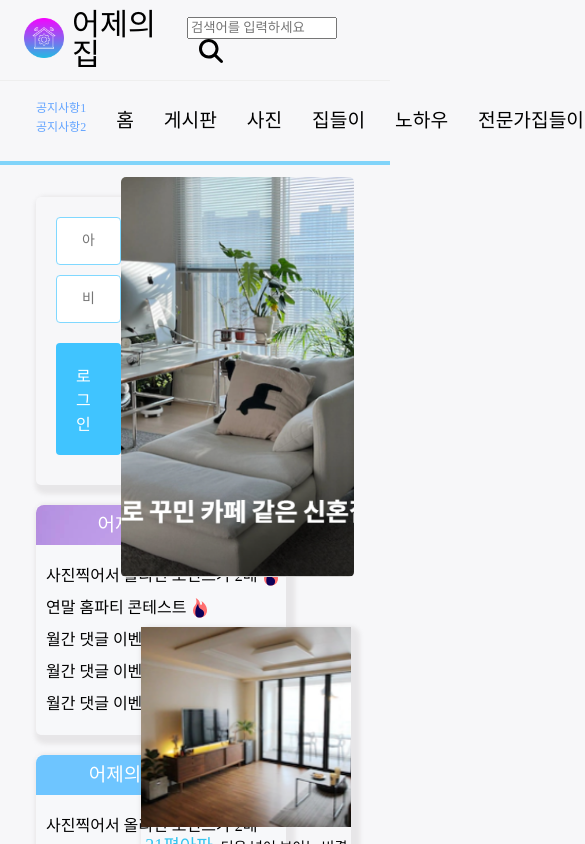
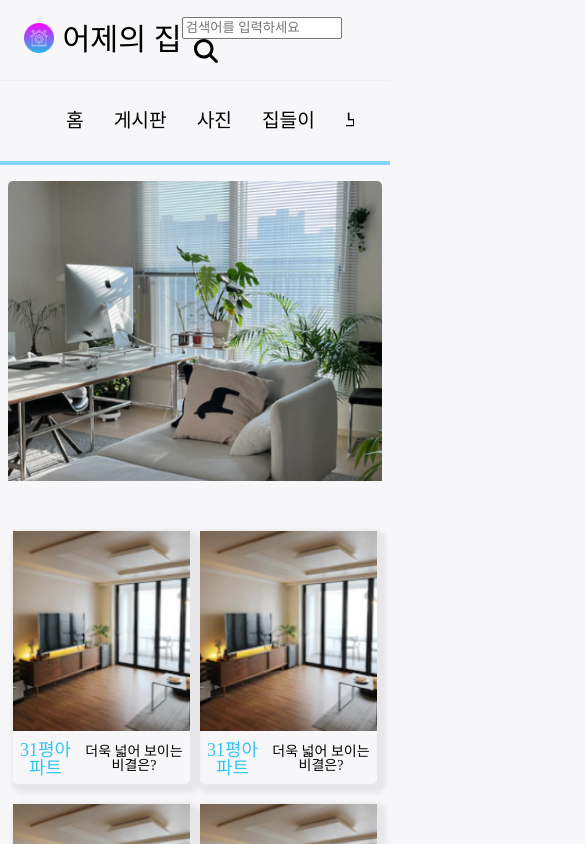
Before and after one commit to kimys-kor/YesterdayHome, a React (Create React App) app: page / in a window 390 px wide. Shown: the top 844 px of the page, 585 px wide, since content can reach past the window. Built offline with nearby package versions, Linux system fonts and the light colour scheme; a web font is replaced by a local one.

Commit message:
edit responsive-UI

```diff
--- a/src/Components/Maincomponents/Mainbar.js
+++ b/src/Components/Maincomponents/Mainbar.js
@@ -5,9 +5,15 @@ import Mainbanner from "./mainbar/Mainbanner.js";
 import Picturecard from "./mainbar/Picturecard.js";
 
 const Picturearea = styled.div`
+  position: block;
+
   margin-top: 40px;
   display: grid;
   grid-template-columns: repeat(auto-fit, minmax(250px, 1fr));
+
+  @media (max-width: 768px) {
+    grid-template-columns: repeat(auto-fit, minmax(150px, 1fr));
+  }
 `;
 
 function Mainbar() {
--- a/src/Components/Maincomponents/Sidebar.js
+++ b/src/Components/Maincomponents/Sidebar.js
@@ -6,12 +6,13 @@ import Eventcard from "./sidebar/Eventcard.js";
 import Newpost from "./sidebar/Newpost.js";
 
 const Menubox = styled.div`
-  flex: 0 0 26.6%;
-  max-width: 26.6%;
-
   display: flex;
   flex-direction: column;
   align-item: center;
+
+  @media (max-width: 768px) {
+    display: none;
+  }
 `;
 
 function Sidebar() {
--- a/src/Components/Maincomponents/freeboard/Board.js
+++ b/src/Components/Maincomponents/freeboard/Board.js
@@ -43,6 +43,10 @@ const Tdname = styled.div``;
 const Tddate = styled.div``;
 const Tdviews = styled.div``;
 const Tdrcm = styled.div``;
+
+const setPage = function () {
+  console.log("온체인지");
+};
 
 function Board() {
   return (
@@ -136,7 +140,7 @@ function Board() {
         <Tdviews>0</Tdviews>
         <Tdrcm>0</Tdrcm>
       </Tr>
-      <Paging page={1} count={15}></Paging>
+      <Paging page={1} count={15} setPage={setPage}></Paging>
     </Table>
   );
 }
--- a/src/Components/Maincomponents/mainbar/Mainbanner.js
+++ b/src/Components/Maincomponents/mainbar/Mainbanner.js
@@ -5,11 +5,9 @@ import Mainpic from "../../../bannerpic/main1.png";
 
 const Card = styled.div`
   width: 100%;
-  height: 400px;
+  height: 300px;
   text-align: center;
   overflow: hidden;
-
-  margin: 0 auto;
 
   img {
     width: 100%;
--- a/src/Components/Maincomponents/mainbar/Picturecard.js
+++ b/src/Components/Maincomponents/mainbar/Picturecard.js
@@ -7,7 +7,7 @@ const Card = styled.div`
   display: block;
   text-align: center;
 
-  margin: 10px 20px;
+  margin: 10px 5px;
   border-radius: 5px;
   box-shadow: 4px 4px 4px 5px rgba(168, 165, 165, 0.2);
 
@@ -31,7 +31,6 @@ const Card = styled.div`
     margin: 0 auto;
   }
   .contentfont {
-    color: #000000;
     font-size: 14px;
     margin: 0 auto;
   }
--- a/src/Components/Maincomponents/sidebar/Eventcard.js
+++ b/src/Components/Maincomponents/sidebar/Eventcard.js
@@ -4,7 +4,8 @@ import hotIcon from "../../../Icons/hotIcon.svg";
 import eventpic from "../../../images/event.png";
 
 const Card = styled.div`
-  width: 250px;
+  width: 95%;
+
   text-align: center;
 
   margin: 0 auto;
--- a/src/Components/Maincomponents/sidebar/Login.js
+++ b/src/Components/Maincomponents/sidebar/Login.js
@@ -2,54 +2,9 @@ import React from "react";
 import styled from "styled-components";
 import { useForm } from "react-hook-form";
 
-const Card = styled.div`
-  width: 250px;
-  text-align: center;
+const Form = styled.form`
+  width: 95%;
 
-  margin: 0 auto;
-  box-shadow: 4px 4px 4px 1px rgba(168, 165, 165, 0.2);
-
-  .card_title {
-    width: 100%;
-    height: 40px;
-
-    background-color: #6ec5ff;
-    border-radius: 8px 8px 0 0;
-    padding: 10px 24px 0;
-
-    font-size: 19px;
-    color: #ffffff;
-  }
-
-  .card_content {
-    width: 100%;
-    max-height: 230px;
-
-    background-color: #f7f8fa;
-    border-radius: 0 0 8px 8px;
-    padding: 15px 10px;
-
-    display: flex;
-    flex-direction: column;
-    align-item: center;
-    text-align: center;
-  }
-
-  .card_content_item {
-    display: flex;
-    flex-direction: row;
-
-    white-space: nowrap;
-    line-height: 200%;
-  }
-
-  .hoticon {
-    width: 1.7rem;
-  }
-`;
-
-const Form = styled.form`
-  max-width: 500px;
   margin: 20px auto;
   padding: 20px;
   border-radius: 5px;
--- a/src/Components/Maincomponents/sidebar/Newpost.js
+++ b/src/Components/Maincomponents/sidebar/Newpost.js
@@ -2,7 +2,7 @@ import { useEffect, useState } from "react";
 import styled from "styled-components";
 
 const Card = styled.div`
-  width: 250px;
+  width: 95%;
   text-align: center;
 
   margin: 20px auto;
--- a/src/Components/Navbar.js
+++ b/src/Components/Navbar.js
@@ -23,6 +23,10 @@ const Nav_content = styled.div`
 
     color: #63a4ff;
     font-size: 12px;
+
+    @media (max-width: 768px) {
+      display: none;
+    }
   }
 
   .Nav_event_item {
@@ -38,6 +42,15 @@ const Nav_content = styled.div`
 
   .Nav_menu {
     display: flex;
+    overflow-x: auto;
+    overflow-y: visible;
+
+    scrollbar-width: none;
+    -ms-overflow-style: none;
+  }
+
+  .Nav_menu::-webkit-scrollbar {
+    display: none;
   }
 
   .Nav_menu_item {
@@ -75,11 +88,6 @@ const Nav_content = styled.div`
   }
 `;
 
-const NavbarLink = styled(Link)`
-  color: #000000;
-  text-decoration: none;
-`;
-
 function Navbar() {
   return (
     <Nav_content>
@@ -91,7 +99,7 @@ function Navbar() {
       </div>
 
       <ul className="Nav_menu">
-        <NavbarLink to={"/"}>
+        <Link to={"/"}>
           <li className="Nav_menu_item">
             홈
             <ul className="Drop_menu">
@@ -100,11 +108,11 @@ function Navbar() {
               <li className="Drop_item">드롭메뉴3</li>
             </ul>
           </li>
-        </NavbarLink>
+        </Link>
 
-        <NavbarLink to={"/freeboard"}>
+        <Link to={"/freeboard"}>
           <li className="Nav_menu_item">게시판</li>
-        </NavbarLink>
+        </Link>
 
         <li className="Nav_menu_item">사진</li>
         <li className="Nav_menu_item">집들이</li>
--- a/src/Components/Page.js
+++ b/src/Components/Page.js
@@ -35,12 +35,15 @@ const Box = styled.div`
     margin: 0 auto;
     padding: 12px 36px;
 
-    display: flex;
+    display: grid;
+    grid-template-columns: minmax(320px, 25%) 1fr;
+
+    @media (max-width: 768px) {
+      grid-template-columns: 1fr;
+      padding: 16px 8px;
+    }
   }
   .Main1 {
-    flex: 0 0 73.4%;
-    max-width: 73.4%;
-
     display: flex;
     flex-direction: column;
   }
--- a/src/Components/styles/Header.module.css
+++ b/src/Components/styles/Header.module.css
@@ -14,6 +14,7 @@
 
 .searchbox {
   width: 150px;
+  white-space: nowrap;
 }
 
 .searchlogo {
@@ -22,11 +23,11 @@
   cursor: pointer;
 }
 .searchlogo:hover {
-  font-size: 1.6rem;
+  font-size: 1.5rem;
 }
 
 .searchinput {
-  width: 150px;
+  width: 10rem;
 }
 
 .mainlogo {
@@ -36,13 +37,14 @@
 }
 
 .mainlogo:hover {
-  font-size: 1.6rem;
+  font-size: 1.5rem;
 }
 
 .title {
+  white-space: nowrap;
   font-size: 1.9rem;
 }
 
 .icon {
-  width: 40px;
+  width: 1.9rem;
 }
--- a/src/GlobalStyle.js
+++ b/src/GlobalStyle.js
@@ -7,4 +7,10 @@ export const GlobalStyle = createGlobalStyle`
         font-family: "Esamanru";
         background-color:${({ theme }) => theme.bgcolor};
         Color:${({ theme }) => theme.Color};
+    }
+    a {
+        text-decoration: none;
+        color:${({ theme }) => theme.Color};
+    }
+
 `;
```
